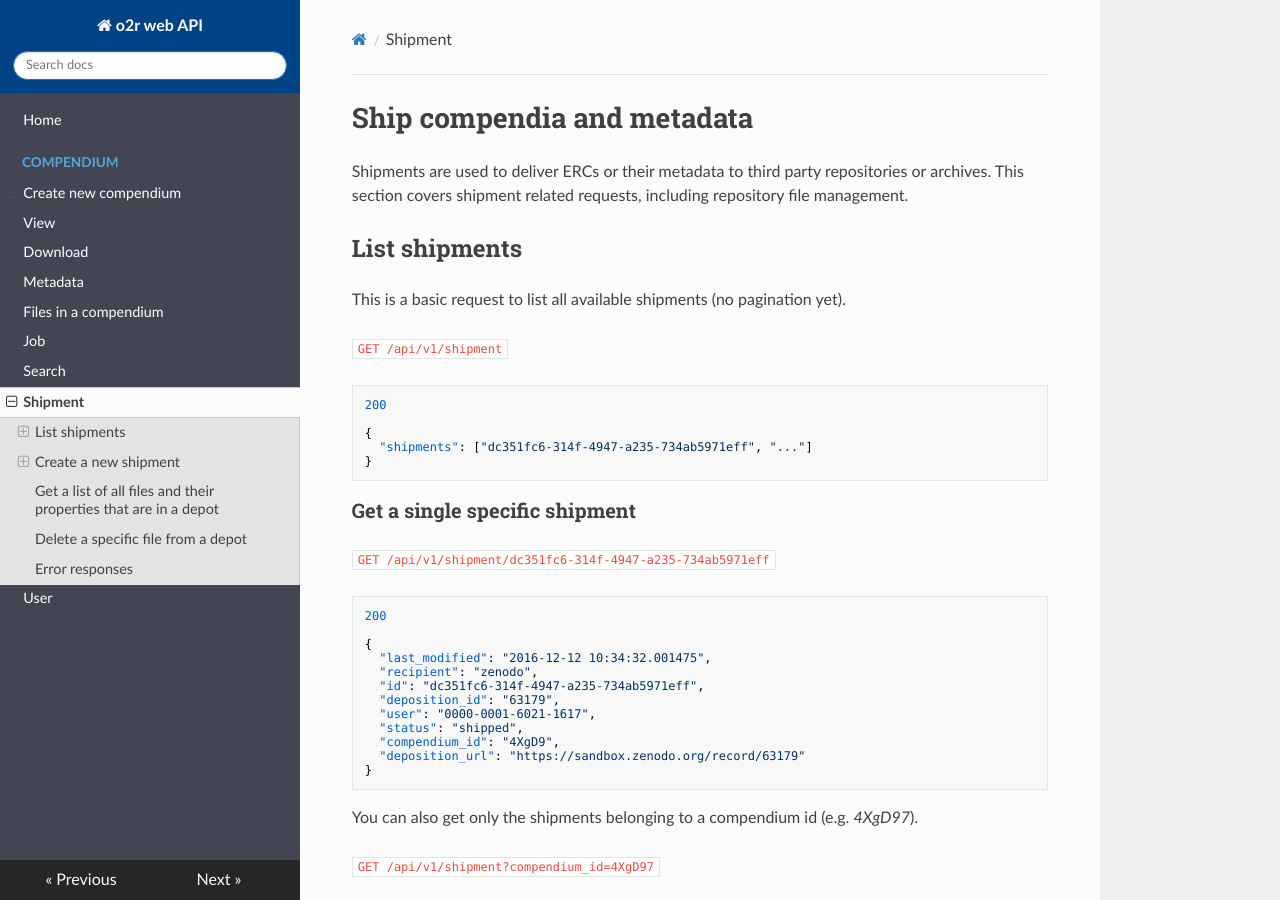
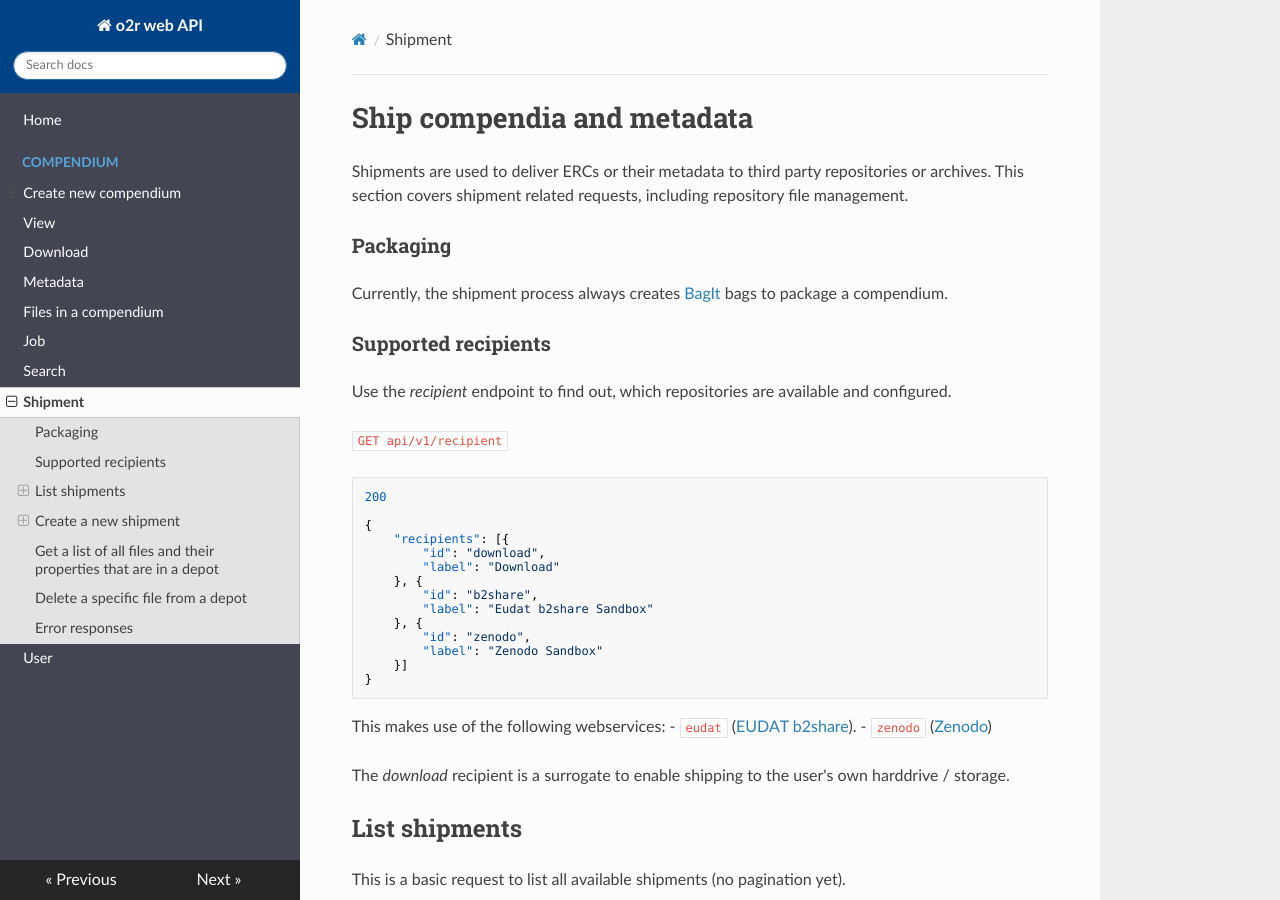
Before and after one commit to o2r-project/api, an MkDocs documentation site: the page built from docs/shipment.md, in a window 1280 px wide and 900 px high. Built offline with MkDocs 1.6.1, drawn with Linux system fonts in a browser that asks for light colours; nearby versions of some CDN libraries; old or Windows-style settings are respelled for this version of MkDocs; some of the changed text lies outside the part shown.

Commit message:
Update shipment.md

````diff
--- a/docs/shipment.md
+++ b/docs/shipment.md
@@ -2,6 +2,43 @@
 
 Shipments are used to deliver ERCs or their metadata to third party repositories or archives.
 This section covers shipment related requests, including repository file management.
+
+
+### Packaging
+
+Currently, the shipment process always creates [BagIt](http://tools.ietf.org/html/draft-kunze-bagit) bags to package a compendium.
+
+### Supported recipients
+
+Use the _recipient_ endpoint to find out, which repositories are available and configured.
+
+`GET api/v1/recipient`
+
+
+```json
+200
+
+{
+	"recipients": [{
+		"id": "download",
+		"label": "Download"
+	}, {
+		"id": "b2share",
+		"label": "Eudat b2share Sandbox"
+	}, {
+		"id": "zenodo",
+		"label": "Zenodo Sandbox"
+	}]
+}
+```
+
+This makes use of the following webservices:
+- `eudat` ([EUDAT b2share](https://b2share.eudat.eu/)).
+- `zenodo` ([Zenodo](https://zenodo.org))
+
+The _download_ recipient is a surrogate to enable shipping to the user's own harddrive / storage.
+
+
 
 ## List shipments
 
````
Also changed, not shown: other parts of docs/shipment.md (+0 -7 lines).
